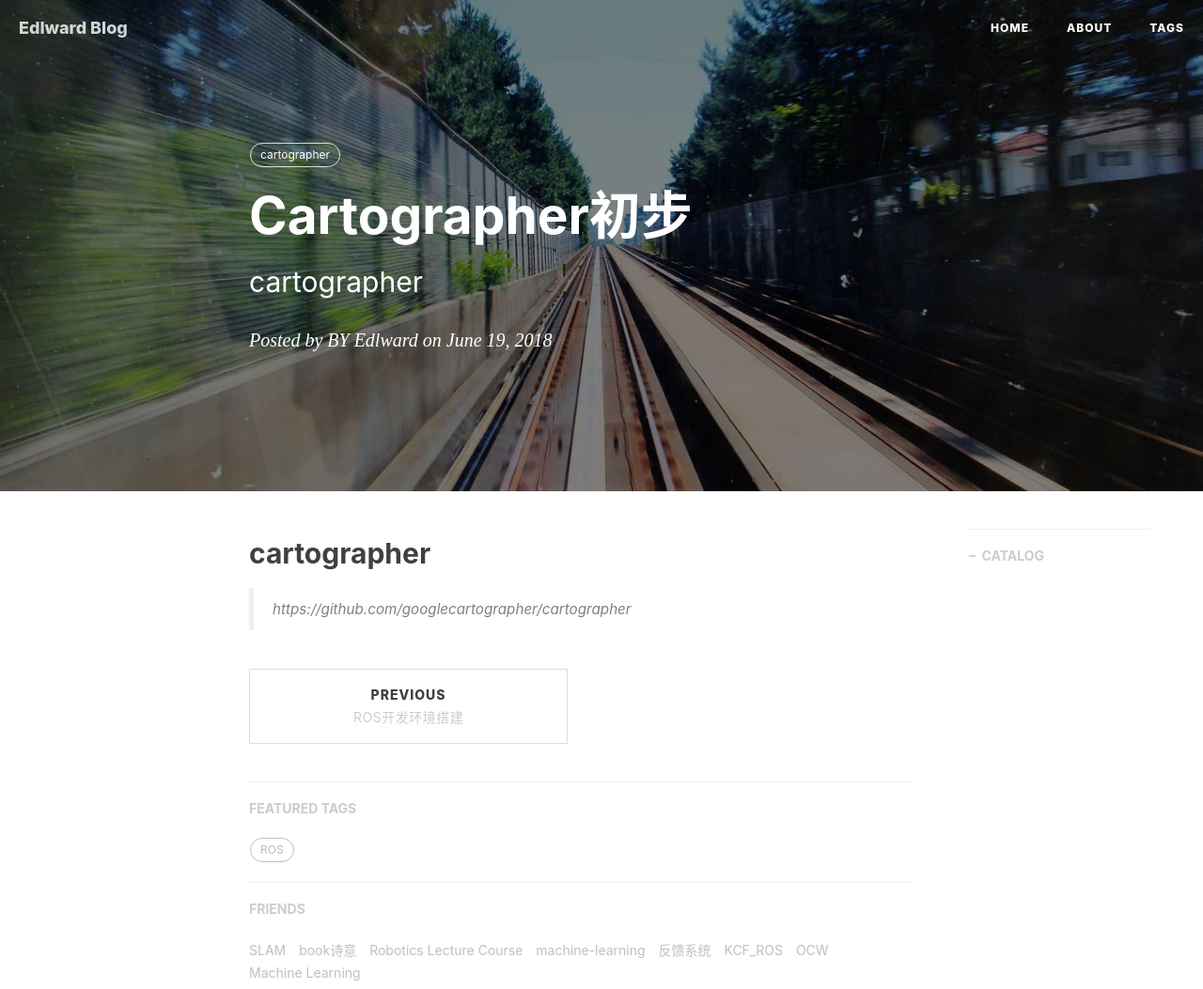
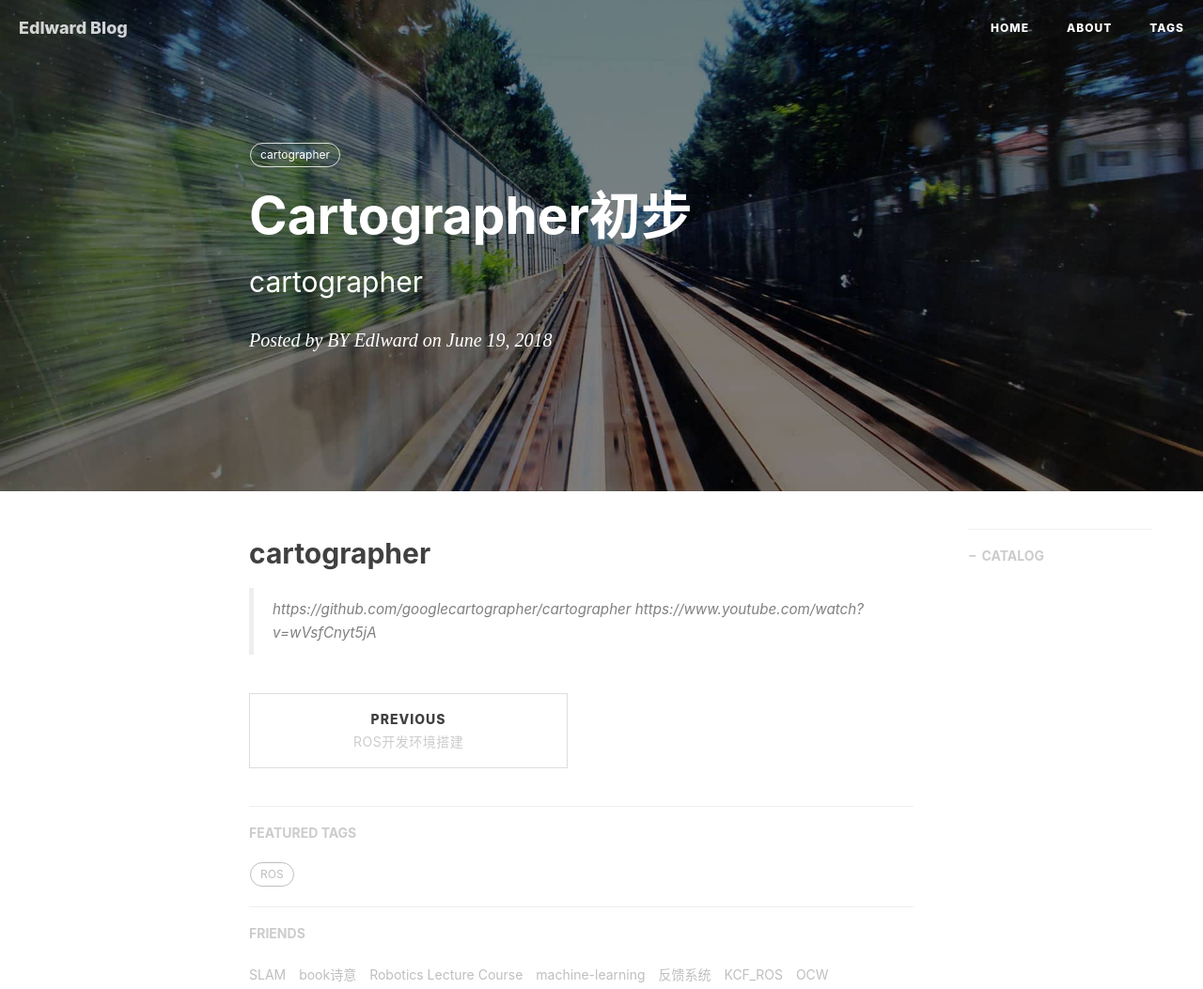
Before and after one commit to gary-robotics/dlward, a Jekyll site: the page built from _posts/2018-06-19-Cartographer初步-2018.markdown, in a window 1280 px wide, cut to the strip 0-1053 px from the top of the page. Shown: the whole strip at 94% size. Built offline with Jekyll 4.4.1, drawn with Linux system fonts in a browser that asks for light colours; nearby versions of some CDN libraries; comment, search, counter and statistics services are not loaded; some of the changed lines change nothing that is shown.

Commit message:
Update 2018-06-19-Cartographer初步-2018.markdown

```diff
--- a/_posts/2018-06-19-Cartographer初步-2018.markdown
+++ b/_posts/2018-06-19-Cartographer初步-2018.markdown
@@ -12,3 +12,4 @@ tags:                               #标签
 
 ## cartographer
 >https://github.com/googlecartographer/cartographer
+>https://www.youtube.com/watch?v=wVsfCnyt5jA
```
